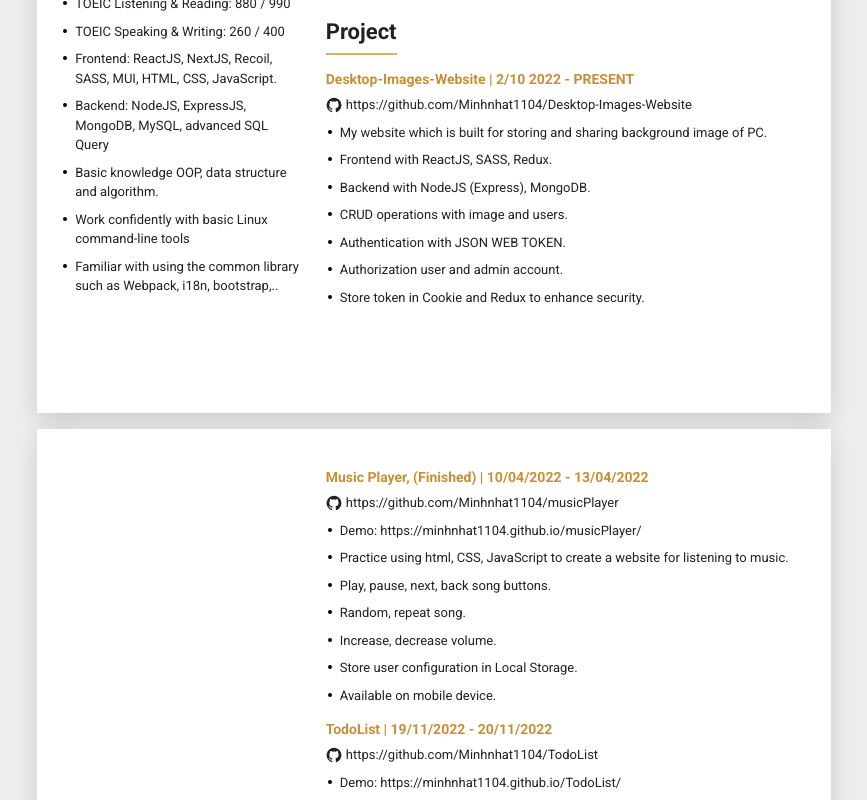
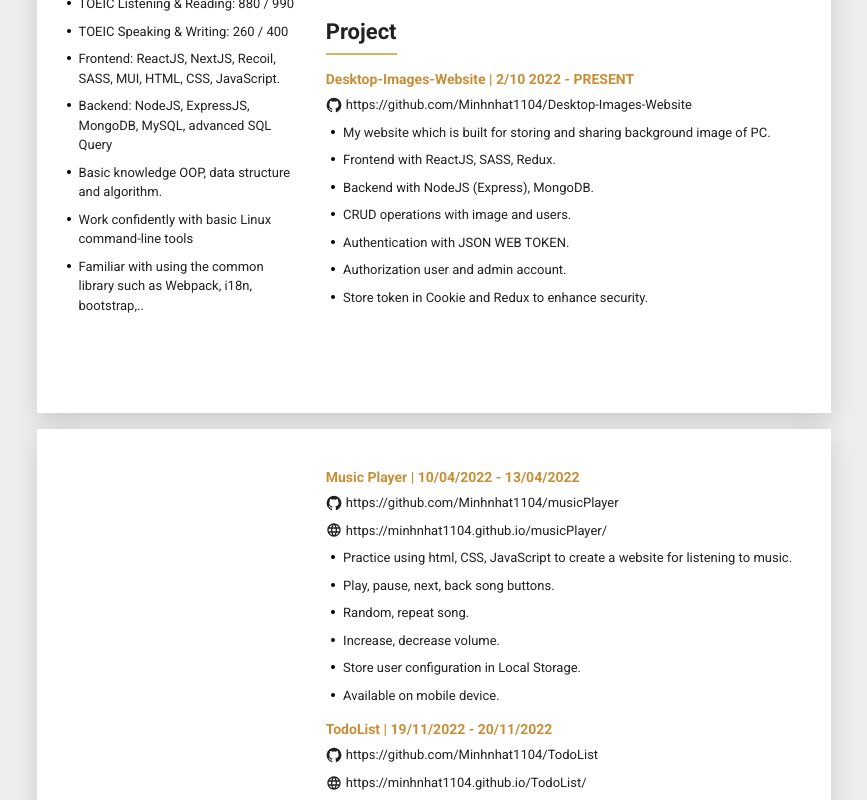
Before and after one commit to Minhnhat1104/CV-v2, a Next.js app: page / in a window 1280 px wide. Shown: the part 780-1580 px from the top of the page, without its empty margins (206-1073 px from the left). Built offline with nearby package versions, Linux system fonts and the light colour scheme; what @mui/material-nextjs would draw is missing.

Commit message:
Update icon

```diff
--- a/components/App.tsx
+++ b/components/App.tsx
@@ -6,7 +6,12 @@
 import Header from "./Header";
 import CustomList from "./CustomList";
 import PersonalInformation from "./PersonalInformation";
-import { GitHub, Print, PrintOutlined } from "@mui/icons-material";
+import {
+  GitHub,
+  LanguageOutlined,
+  Print,
+  PrintOutlined,
+} from "@mui/icons-material";
 import WebUIItem from "./WebUIItem";
 import { useRef } from "react";
 import { useReactToPrint } from "react-to-print";
@@ -182,7 +187,7 @@
             <>
               {/* Project 2 */}
               <Typography color="textSecondary" variant="h3" mt={2} mb={1}>
-                Music Player, (Finished) | 10/04/2022 - 13/04/2022
+                Music Player | 10/04/2022 - 13/04/2022
               </Typography>
               <Stack direction="row" alignItems="center" mb={1}>
                 <GitHub sx={{ fontSize: 16, mr: 0.5 }} />
@@ -191,9 +196,15 @@
                 </Typography>
               </Stack>
 
+              <Stack direction="row" alignItems="center" mb={1}>
+                <LanguageOutlined sx={{ fontSize: 16, mr: 0.5 }} />
+                <Typography>
+                  https://minhnhat1104.github.io/musicPlayer/
+                </Typography>
+              </Stack>
+
               <CustomList
                 data={[
-                  "Demo: https://minhnhat1104.github.io/musicPlayer/",
                   "Practice using html, CSS, JavaScript to create a website for listening to music.",
                   "Play, pause, next, back song buttons.",
                   "Random, repeat song.",
@@ -214,9 +225,15 @@
                 </Typography>
               </Stack>
 
+              <Stack direction="row" alignItems="center" mb={1}>
+                <LanguageOutlined sx={{ fontSize: 16, mr: 0.5 }} />
+                <Typography>
+                  https://minhnhat1104.github.io/TodoList/
+                </Typography>
+              </Stack>
+
               <CustomList
                 data={[
-                  "Demo: https://minhnhat1104.github.io/TodoList/",
                   "Practice using html, CSS, JavaScript to create a TodoList on website.",
                   "Add, Delete, Update, Filter, Delete all function with Todo item.",
                   "Store Item in Local Storage to persist information on closing browser.",
--- a/components/CustomList.tsx
+++ b/components/CustomList.tsx
@@ -21,7 +21,7 @@
               background: theme.palette.common.black,
               borderRadius: 999,
               mr: 1,
-              ml: 0.25,
+              ml: 0.675,
               flexShrink: 0,
               position: "relative",
               top: 7,
```
